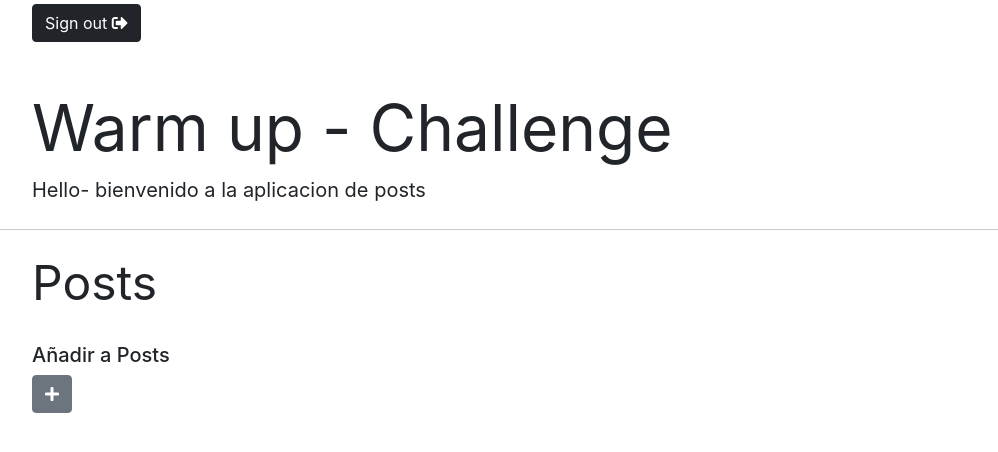
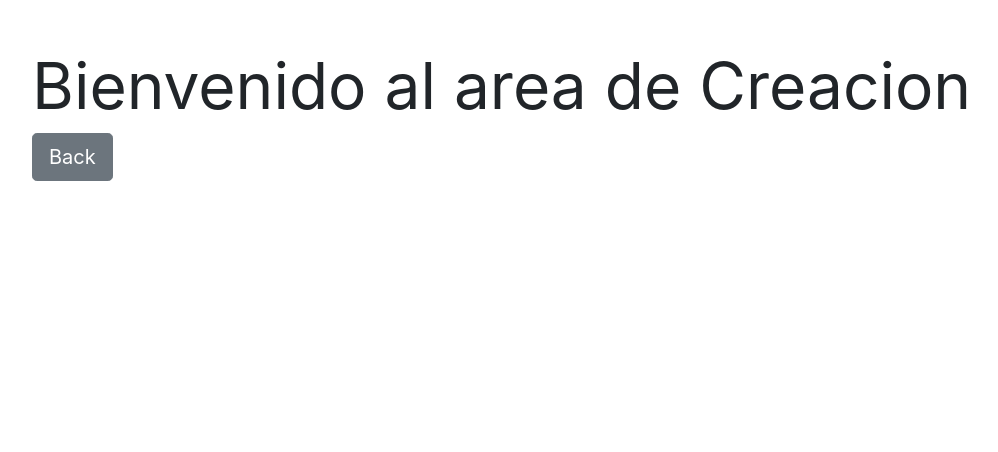
Before and after one commit to pabloVieyra/Challenges-Warm-Up-React-Alkemy, a React (Create React App) app: page /Creacion in a window 1280 px wide. Before the commit this address led to /. Shown: the top 452 px of the page, without its empty margins (50-1048 px from the left). Built offline with nearby package versions, Linux system fonts and the light colour scheme; sample sign-in values are in the browser's storage.

Commit message:
terminacion de la busqueda y estilos

```diff
--- a/public/index.html
+++ b/public/index.html
@@ -2,7 +2,7 @@
 <html lang="en">
   <head>
     <meta charset="utf-8" />
-    <link rel="icon" href="%PUBLIC_URL%/favicon.ico" />
+
     <meta name="viewport" content="width=device-width, initial-scale=1" />
     <meta name="theme-color" content="#000000" />
     <meta
--- a/src/components/home-comp/Busqueda.js
+++ b/src/components/home-comp/Busqueda.js
@@ -4,7 +4,6 @@ import { Button, Modal, ModalHeader, ModalBody, ModalFooter } from "reactstrap";
 
 import { MiniPosts } from "./MiniPosts";
 import { Input } from "./Input";
-import { Cargando } from "./Cargando";
 import { types } from "../../types/types";
 
 export const Busqueda = (props) => {
@@ -37,16 +36,9 @@ export const Busqueda = (props) => {
         <ModalBody>
           <Input />
           <div className="overflow-auto">
-            {state ? (
-              state.map(
-                (post) =>
-                  !posts.some((elem) => elem.id === post.id) && (
-                    <MiniPosts key={post.id} post={post} />
-                  )
-              )
-            ) : (
-               <Cargando  />
-            )}
+
+                    <MiniPosts key={state.id} post={state} />
+
           </div>
         </ModalBody>
         <ModalFooter>
--- a/src/components/home-comp/Cargando.js
+++ /dev/null
@@ -1,11 +0,0 @@
-import React from "react";
-
-export const Cargando = () => {
-  return (
-    <div className="spinner mt-5">
-      <div className="spinner-grow text-secundary" role="status">
-        <span className="sr-only">Cargando...</span>
-      </div>
-    </div>
-  );
-};
--- a/src/components/home-comp/HomeScreen.js
+++ b/src/components/home-comp/HomeScreen.js
@@ -1,13 +1,60 @@
 import React from "react";
+import { Navbar } from "reactstrap";
+import { NavbarBrand } from "reactstrap";
+import { NavbarToggler } from "reactstrap";
+import { Collapse } from "reactstrap";
+import { Nav } from "reactstrap";
+import { NavItem } from "reactstrap";
+import { NavLink  } from "reactstrap";
+
+
+
 import { Button } from "../login-comp/Button";
 import { PostsContainer } from "./PostsContainer";
 
 export const HomeScreen = () => {
   return (
+
     <div className="home-screen animate__animated animate__fadeIn animate__slow">
+
       <div className="container mt-1">
+
+  <Navbar
+    color="light"
+    expand="md"
+    light
+  >
+    <NavbarBrand href="/">
+      Warm Up!-home
+    </NavbarBrand>
+    <NavbarToggler onClick={function noRefCheck(){}} />
+    <Collapse navbar>
+      <Nav
+        className="me-auto"
+        navbar
+      >
+        <NavItem>
+          <NavLink href="/Creacion">
+            Creacion de Posts
+          </NavLink>
+        </NavItem>
+        <NavItem>
+          <NavLink href="https://github.com/pabloVieyra/Challenges-Warm-Up-React-Alkemy">
+            GitHub
+          </NavLink>
+        </NavItem>
+
+      </Nav>
       <Button ></Button>
+    </Collapse>
+  </Navbar>
+
+
+
+
+
       </div>
+
       <div className="jumbotron jumbotron-fluid mt-5">
         <div className="container">
           <h1 className="display-3">
--- a/src/components/home-comp/Input.js
+++ b/src/components/home-comp/Input.js
@@ -3,6 +3,7 @@ import { useDispatch } from "react-redux";
 import Swal from "sweetalert2";
 import { useFormSearch } from "../../hooks/useFormSearch";
 import { types } from "../../types/types";
+import axios from 'axios'
 
 export const Input = () => {
   const [values, handleInputChange] = useFormSearch();
@@ -14,8 +15,10 @@ export const Input = () => {
     if (values !== "") {
       try {
         const url = `https://jsonplaceholder.typicode.com/posts/${values}`;
-        const response = await fetch(url);
-        const { results } = await response.json();
+        const response = axios.get(url)
+        console.log((await response).data);
+        const results  = (await response).data;
+        console.log(results)
         const action = {
           type: types.search,
           payload: results,
@@ -46,7 +49,7 @@ export const Input = () => {
           type="text"
           className="form-control"
           placeholder="Id del posts"
-          aria-label="Recipient's username"
+
           aria-describedby="basic-addon2"
           value={values}
           onChange={handleInputChange}
--- a/src/components/home-comp/Posts.js
+++ b/src/components/home-comp/Posts.js
@@ -21,14 +21,17 @@ export const Posts = ({ post }) => {
     dispatch(action);
   };
 
+
   return (
+   <div>
+
     <div className="col animate__animated animate__fadeIn animate__slow">
 
         <div className="card-body">
           <h5 className="card-title">Title:{post.title}</h5>
           <ul className="ps-0 list">
-                    <li>UserId: {post.user}</li>
-                    <li>Id: {post.Id}</li>
+                    <li>UserId: {post.userId}</li>
+                    <li>Id: {post.id}</li>
           </ul>
           <NavLink
             className="btn btn-info btn-more-info"
@@ -68,7 +71,9 @@ export const Posts = ({ post }) => {
             Delete
           </Tooltip>
         </div>
+
       </div>
 
+    </div>
   );
 };
--- a/src/components/home-comp/PostsContainer.js
+++ b/src/components/home-comp/PostsContainer.js
@@ -6,16 +6,21 @@ import { PostsVacio } from "./PostsVacio";
 
 export const PostsContainer = () => {
   const { posts } = useSelector((state) => state.posts);
+  console.log(posts);
 
   return (
     <>
       <div className="row row-cols-2 row-cols-md-6 g-4 mt-1">
 
 
-      {posts.length < 20 && <PostsVacio  />}
+      {posts.length < 100 && <PostsVacio  />}
 
         {posts.map((post) => (
-          <Posts key={post.id} post={post} />
+
+
+            <Posts key={post.id} post={post} />
+
+
         ))}
       </div>
 
--- /dev/null
+++ b/src/components/home-comp/PostsCreacion.js
@@ -0,0 +1,29 @@
+import React from "react";
+import { NavLink } from "react-router-dom";
+
+
+
+export const PostsCreacion = () => {
+  return (
+    <div className="home-screen animate__animated animate__fadeIn animate__slow">
+      <div className="jumbotron jumbotron-fluid mt-5">
+        <div className="container">
+
+          <h1 className="display-3">
+            <b>Bienvenido al area de Creacion</b>
+            </h1>
+            <NavLink
+                  className="btn btn-secondary btn-lg btn-block btn-large"
+                  exact
+                  to="/"
+                >
+                  Back
+                </NavLink>
+        </div>
+
+      </div>
+
+
+    </div>
+  );
+};
--- a/src/components/login-comp/LoginScreen.js
+++ b/src/components/login-comp/LoginScreen.js
@@ -1,5 +1,5 @@
 import React from "react";
-import { Form, FormGroup, Input, Label } from "reactstrap";
+import { Form, FormGroup, Input, Label,Card } from "reactstrap";
 import { useForm } from "../../hooks/useForm";
 import Swal from "sweetalert2";
 import { useDispatch } from "react-redux";
@@ -41,7 +41,9 @@ export const LoginScreen = () => {
 
   return (
     <div className="m-0 vh-100 row justify-content-center align-items-center">
+
     <div className="col-auto p-5 text-center" >
+
       <h2>Iniciar sesión</h2>
       <Form className="form" onSubmit={handleSubmit}>
         <FormGroup>
@@ -71,7 +73,9 @@ export const LoginScreen = () => {
           Ingresar
         </button>
       </Form>
+
     </div>
+
     </div>
   );
 };
--- a/src/routers/DashboardRoutes.js
+++ b/src/routers/DashboardRoutes.js
@@ -2,6 +2,7 @@ import React from "react";
 import { Switch, Route, Redirect } from "react-router-dom";
 import { PostsScreen } from "../components/home-comp/PostsScreen";
 import { HomeScreen } from "../components/home-comp/HomeScreen";
+import { PostsCreacion } from "../components/home-comp/PostsCreacion";
 
 export const DashboardRoutes = () => {
   return (
@@ -9,6 +10,8 @@ export const DashboardRoutes = () => {
       <Switch>
         <Route exact path="/" component={HomeScreen} />
          <Route exact path="/posts/:postsId" component={PostsScreen} />
+         <Route exact path="/Creacion" component={PostsCreacion} />
+
         <Redirect to="/" />
       </Switch>
     </>
```
